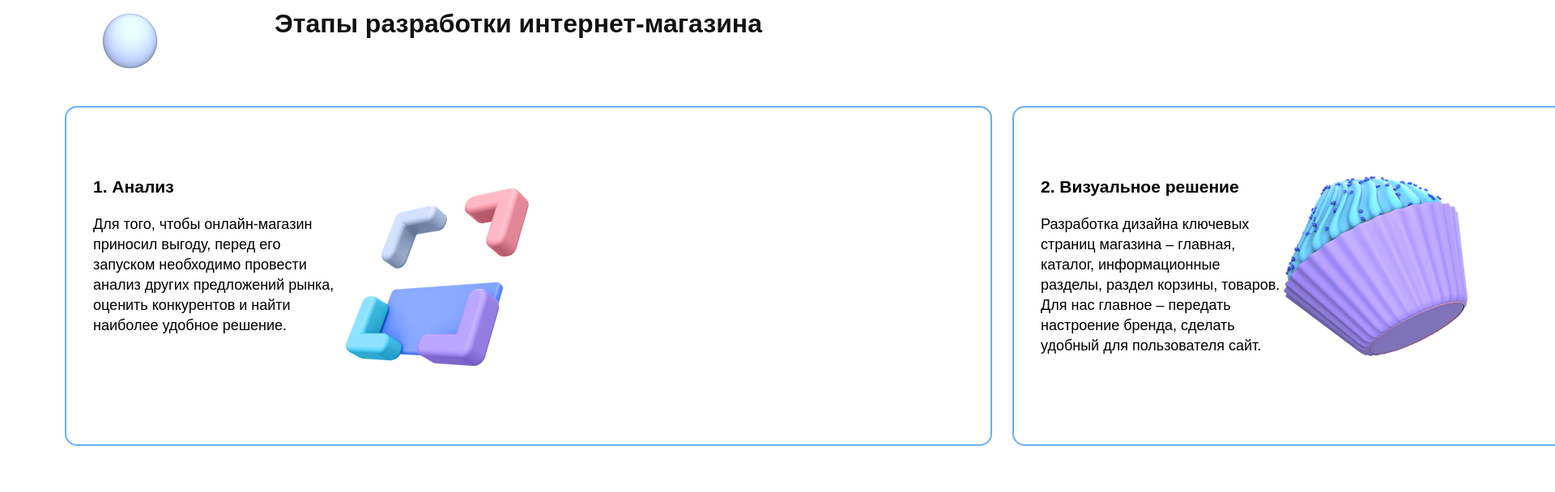
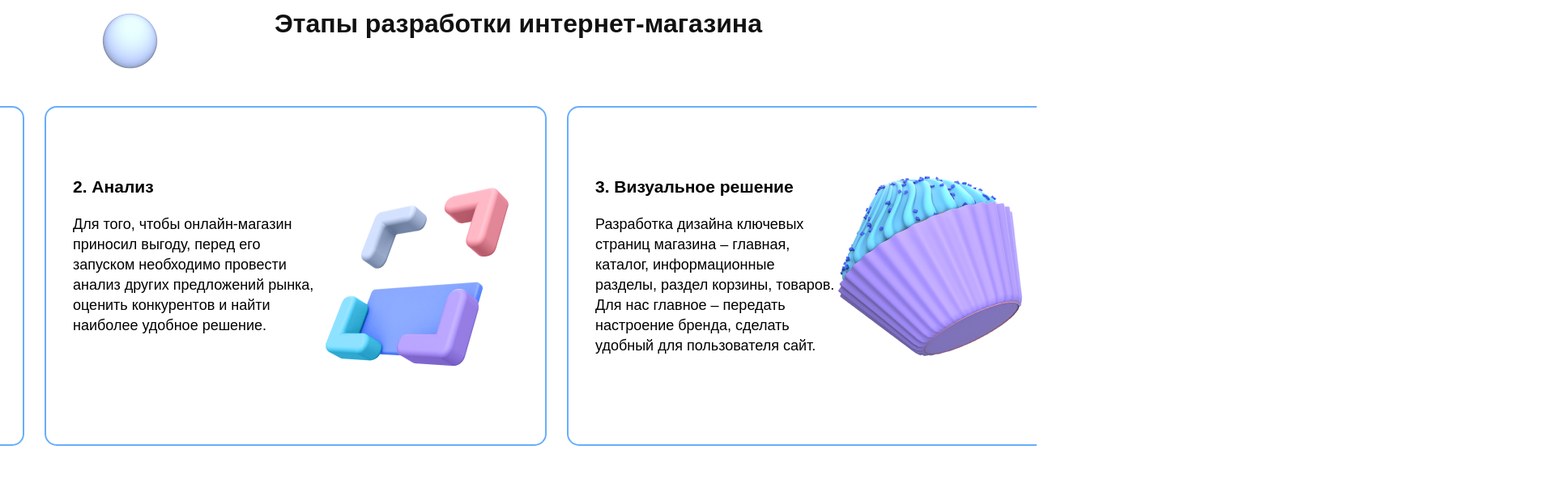
Before and after one commit to Rootselection/testworkunic, a website: page app/index.html in a window 1280 px wide. Shown: the part 1640-2248 px from the top of the page at 81% size, 1920 px wide, since content can reach past the window. Drawn offline with nearby package versions, Linux system fonts and the light colour scheme; files that its build step writes are made by us from their sources; files whose address does not match are found by name.

Commit message:
fixed bug with slider overflow

```diff
--- a/app/js/main.js
+++ b/app/js/main.js
@@ -6,53 +6,21 @@ $('.icon-menu').on('click', function(){
 // Burger btn
 
 $('.steps__slider').slick({
-  infinite: false,
+  infinite: true,
   slidesToShow: 1,
   variableWidth: true,
   prevArrow: '<button class="slide-arrow prev-arrow"><svg width="14" height="26" viewBox="0 0 14 26" fill="none" xmlns="http://www.w3.org/2000/svg"><path d="M13 25L1 13L13 1" stroke="black" stroke-width="2" stroke-linecap="round" stroke-linejoin="round"/></svg></button>',
   nextArrow: '<button class="slide-arrow next-arrow"><svg width="14" height="26" viewBox="0 0 14 26" fill="none" xmlns="http://www.w3.org/2000/svg"><path d="M1 25L13 13L1 1" stroke="black" stroke-width="2" stroke-linecap="round" stroke-linejoin="round"/></svg></button>',
-  mobileFirst: true,
   responsive: [
-    {
-      breakpoint: 768,
-      settings: {
-        slidesToShow: 1,
-        slidesToScroll: 1,
-        variableWidth: false,
-        centerMode: false,
-      }
-    },
+    // {
+    //   breakpoint: 768,
+    //   settings: {
+    //     slidesToShow: 1,
+    //     slidesToScroll: 1,
+    //     infinite: false,
+    //     variableWidth: false,
+    //     rtl: true
+    //   }
+    // },
   ]
 });
-//
-
-// function slickify(){
-//   $('.examples__inner').slick({
-//     prevArrow: '<button class="slide-arrow prev-arrow"><svg width="14" height="26" viewBox="0 0 14 26" fill="none" xmlns="http://www.w3.org/2000/svg"><path d="M13 25L1 13L13 1" stroke="black" stroke-width="2" stroke-linecap="round" stroke-linejoin="round"/></svg></button>',
-//     nextArrow: '<button class="slide-arrow next-arrow"><svg width="14" height="26" viewBox="0 0 14 26" fill="none" xmlns="http://www.w3.org/2000/svg"><path d="M1 25L13 13L1 1" stroke="black" stroke-width="2" stroke-linecap="round" stroke-linejoin="round"/></svg></button>',
-//       responsive: [
-//           {
-//               breakpoint: 2400,
-//               settings: "unslick"
-//           },
-//           {
-//             breakpoint: 768,
-//             settings: {
-//               slidesToShow: 3,
-//               slidesToScroll: 3,
-//               variableWidth: false,
-//               centerMode: false,
-//               vertical: true,
-//             }
-//         }
-//       ]
-//   });
-// }
-
-// slickify();
-// $(window).resize(function(){
-//   var $windowWidth = $(window).width();
-//   if ($windowWidth > 500) {
-//       slickify();
-//   }
-// });
--- a/app/scss/_global.scss
+++ b/app/scss/_global.scss
@@ -49,9 +49,15 @@ body {
 
 .slick-slider {
   position: static;
+
+}
+.steps__slider{
+
 }
 
-.slick-track {}
+.slick-track {
+
+}
 
 .slick-list {
   overflow: visible !important;
--- a/app/scss/_header.scss
+++ b/app/scss/_header.scss
@@ -18,9 +18,12 @@
     transform: translateX(-50%);
     width: 300px;
     z-index: -1;
+    @media (max-width: $bp-m) {
+      content: url('../images/header/decor-6--mobile.svg');
+      width: fit-content;
+      transform: translateX(0);
+    }
     @media (max-width: $bp-s) {
-      width: 120px;
-      bottom: 181px;
     }
 
     @media (max-width: $bp-s) {
--- a/app/scss/_index.scss
+++ b/app/scss/_index.scss
@@ -132,6 +132,7 @@
 }
 
 .steps {
+  overflow: hidden;
   padding: 123px 0 188px;
   position: relative;
   @media (max-width: $bp-s) {
```
Also changed, not shown: app/css/style.min.css, app/images/header/decor-6--mobile.svg (added), app/js/main.min.js, dist/css/style.min.css, dist/html/default/_head.html (added), dist/html/default/_scripts.html (added), dist/html/index.html (added), dist/html/layout/_footer.html (added), dist/html/layout/_header.html (added), dist/images/header/decor-6--mobile.svg (added), dist/js/main.min.js.
